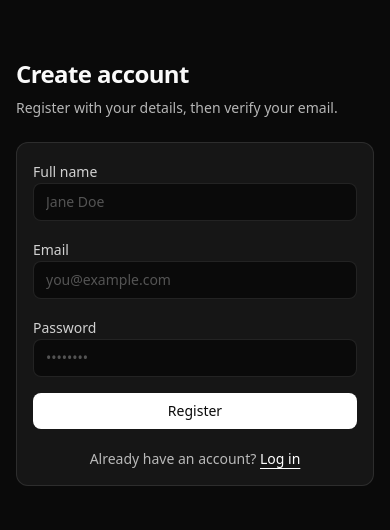
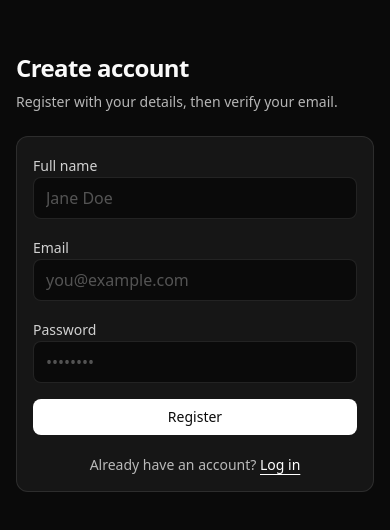
Before and after one commit to Taksyeu/Taksy, a Next.js app: page /app/register in a window 390 px wide. Shown: the part 150-680 px from the top of the page. Built offline with nearby package versions, Linux system fonts and the light colour scheme; no server answers.

Commit message:
Fix mobile input zoom (16px inputs)

```diff
--- a/src/app/app/(protected)/customer/page.tsx
+++ b/src/app/app/(protected)/customer/page.tsx
@@ -175,7 +175,7 @@ export default function CustomerPage() {
                 value={pickupLocation}
                 onChange={(e) => setPickupLocation(e.target.value)}
                 placeholder="e.g. 221B Baker Street"
-                className="w-full rounded-xl border border-white/10 bg-neutral-950 px-3 py-2.5 text-sm text-white outline-none ring-offset-neutral-950 placeholder:text-white/30 focus:ring-2 focus:ring-white/20"
+                className="w-full rounded-xl border border-white/10 bg-neutral-950 px-3 py-2.5 text-base text-white outline-none ring-offset-neutral-950 placeholder:text-white/30 focus:ring-2 focus:ring-white/20"
               />
             </div>
 
@@ -191,7 +191,7 @@ export default function CustomerPage() {
                 value={destination}
                 onChange={(e) => setDestination(e.target.value)}
                 placeholder="e.g. Heathrow Terminal 5"
-                className="w-full rounded-xl border border-white/10 bg-neutral-950 px-3 py-2.5 text-sm text-white outline-none ring-offset-neutral-950 placeholder:text-white/30 focus:ring-2 focus:ring-white/20"
+                className="w-full rounded-xl border border-white/10 bg-neutral-950 px-3 py-2.5 text-base text-white outline-none ring-offset-neutral-950 placeholder:text-white/30 focus:ring-2 focus:ring-white/20"
               />
             </div>
 
--- a/src/features/auth/components/LoginForm.tsx
+++ b/src/features/auth/components/LoginForm.tsx
@@ -64,7 +64,7 @@ export function LoginForm() {
               required
               value={email}
               onChange={(e) => setEmail(e.target.value)}
-              className="w-full rounded-lg border border-white/10 bg-neutral-950 px-3 py-2 text-sm text-white outline-none ring-offset-neutral-950 placeholder:text-white/30 focus:ring-2 focus:ring-white/20"
+              className="w-full rounded-lg border border-white/10 bg-neutral-950 px-3 py-2 text-base text-white outline-none ring-offset-neutral-950 placeholder:text-white/30 focus:ring-2 focus:ring-white/20"
               placeholder="you@example.com"
             />
           </div>
@@ -81,7 +81,7 @@ export function LoginForm() {
               required
               value={password}
               onChange={(e) => setPassword(e.target.value)}
-              className="w-full rounded-lg border border-white/10 bg-neutral-950 px-3 py-2 text-sm text-white outline-none ring-offset-neutral-950 placeholder:text-white/30 focus:ring-2 focus:ring-white/20"
+              className="w-full rounded-lg border border-white/10 bg-neutral-950 px-3 py-2 text-base text-white outline-none ring-offset-neutral-950 placeholder:text-white/30 focus:ring-2 focus:ring-white/20"
               placeholder="••••••••"
             />
           </div>
--- a/src/features/auth/components/RegisterForm.tsx
+++ b/src/features/auth/components/RegisterForm.tsx
@@ -60,7 +60,7 @@ export function RegisterForm() {
               required
               value={fullName}
               onChange={(e) => setFullName(e.target.value)}
-              className="w-full rounded-lg border border-white/10 bg-neutral-950 px-3 py-2 text-sm text-white outline-none ring-offset-neutral-950 placeholder:text-white/30 focus:ring-2 focus:ring-white/20"
+              className="w-full rounded-lg border border-white/10 bg-neutral-950 px-3 py-2 text-base text-white outline-none ring-offset-neutral-950 placeholder:text-white/30 focus:ring-2 focus:ring-white/20"
               placeholder="Jane Doe"
             />
           </div>
@@ -77,7 +77,7 @@ export function RegisterForm() {
               required
               value={email}
               onChange={(e) => setEmail(e.target.value)}
-              className="w-full rounded-lg border border-white/10 bg-neutral-950 px-3 py-2 text-sm text-white outline-none ring-offset-neutral-950 placeholder:text-white/30 focus:ring-2 focus:ring-white/20"
+              className="w-full rounded-lg border border-white/10 bg-neutral-950 px-3 py-2 text-base text-white outline-none ring-offset-neutral-950 placeholder:text-white/30 focus:ring-2 focus:ring-white/20"
               placeholder="you@example.com"
             />
           </div>
@@ -94,7 +94,7 @@ export function RegisterForm() {
               required
               value={password}
               onChange={(e) => setPassword(e.target.value)}
-              className="w-full rounded-lg border border-white/10 bg-neutral-950 px-3 py-2 text-sm text-white outline-none ring-offset-neutral-950 placeholder:text-white/30 focus:ring-2 focus:ring-white/20"
+              className="w-full rounded-lg border border-white/10 bg-neutral-950 px-3 py-2 text-base text-white outline-none ring-offset-neutral-950 placeholder:text-white/30 focus:ring-2 focus:ring-white/20"
               placeholder="••••••••"
             />
           </div>
```
